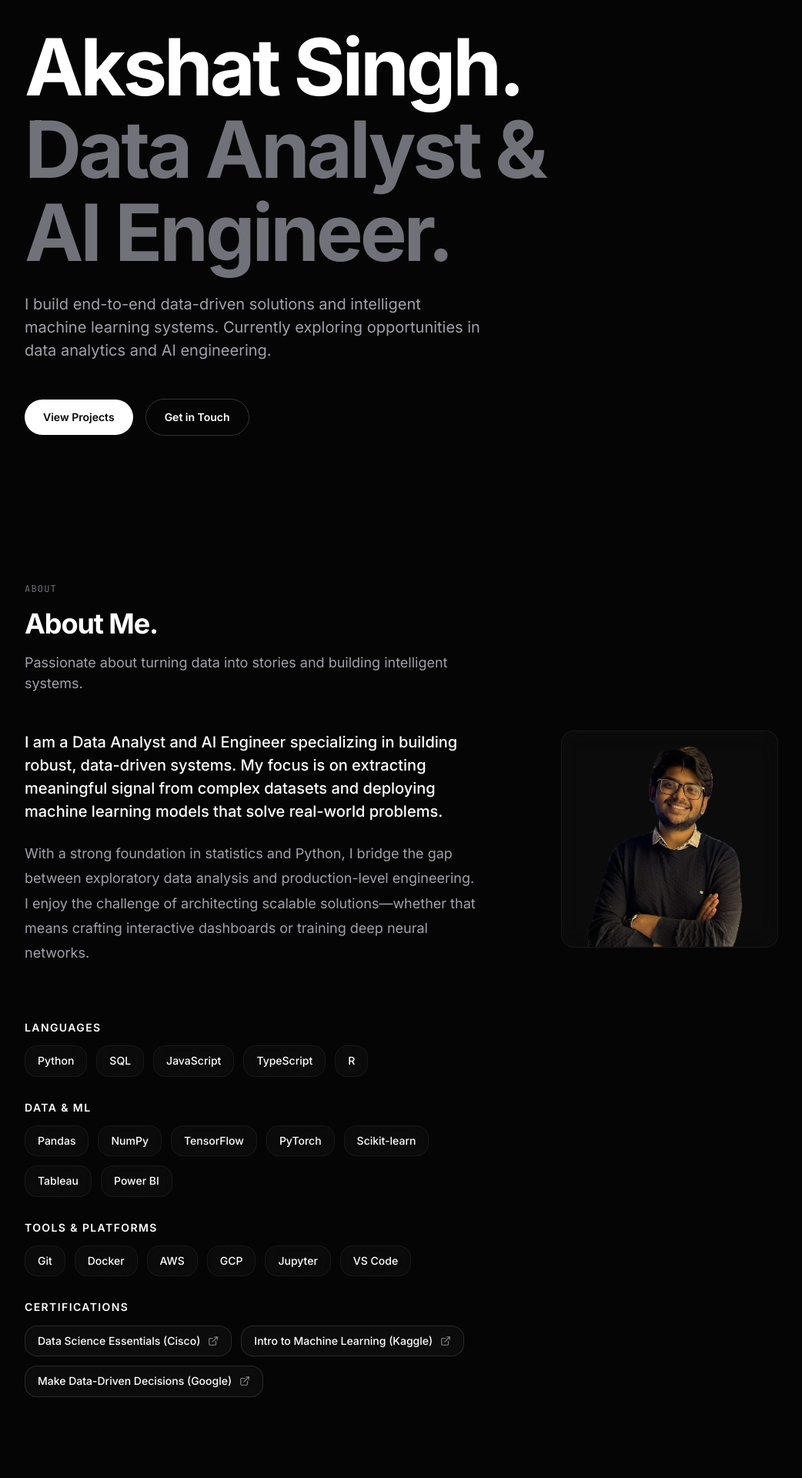
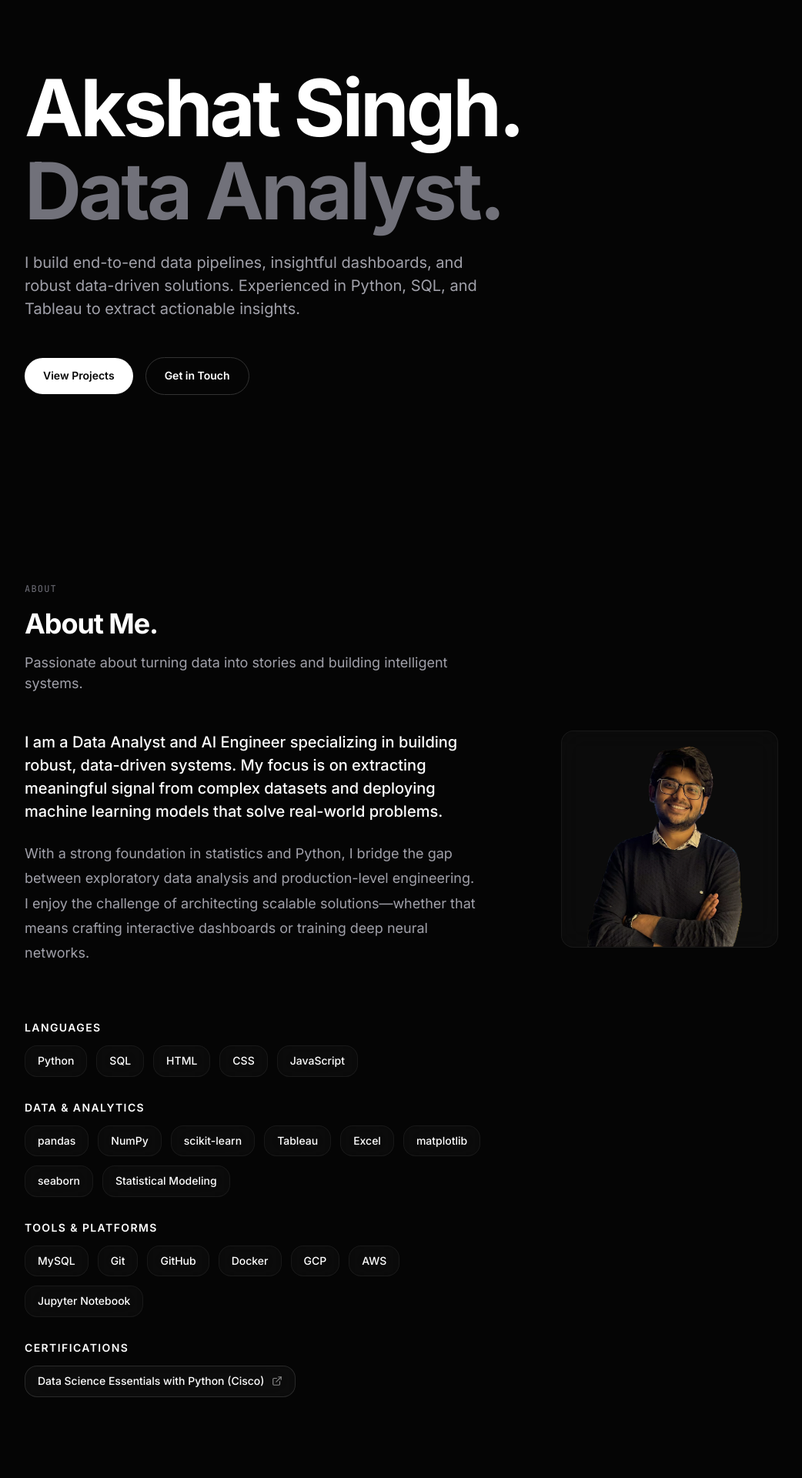
Before and after one commit to realakshatsingh/portfolio, a Next.js app: page / in a window 1280 px wide. Shown: the part 140-2060 px from the top of the page at 77% size, without its empty margins (90-1132 px from the left). Built offline with nearby package versions, Linux system fonts and the light colour scheme.

Commit message:
Update portfolio for Data Analyst role

```diff
--- a/src/components/About.tsx
+++ b/src/components/About.tsx
@@ -8,22 +8,20 @@ import './About.css';
 const skillCategories = [
   {
     label: 'Languages',
-    skills: ['Python', 'SQL', 'JavaScript', 'TypeScript', 'R'],
+    skills: ['Python', 'SQL', 'HTML', 'CSS', 'JavaScript'],
   },
   {
-    label: 'Data & ML',
-    skills: ['Pandas', 'NumPy', 'TensorFlow', 'PyTorch', 'Scikit-learn', 'Tableau', 'Power BI'],
+    label: 'Data & Analytics',
+    skills: ['pandas', 'NumPy', 'scikit-learn', 'Tableau', 'Excel', 'matplotlib', 'seaborn', 'Statistical Modeling'],
   },
   {
     label: 'Tools & Platforms',
-    skills: ['Git', 'Docker', 'AWS', 'GCP', 'Jupyter', 'VS Code'],
+    skills: ['MySQL', 'Git', 'GitHub', 'Docker', 'GCP', 'AWS', 'Jupyter Notebook'],
   },
   {
     label: 'Certifications',
     skills: [
-      { name: 'Data Science Essentials (Cisco)', url: 'https://www.credly.com/badges/6050c2c7-b34d-45b6-9e98-cc31004f3fce/public_url' },
-      { name: 'Intro to Machine Learning (Kaggle)', url: 'https://www.kaggle.com/learn/certification/darkakky/intro-to-machine-learning' },
-      { name: 'Make Data-Driven Decisions (Google)', url: 'https://www.coursera.org/account/accomplishments/verify/TK2SVTTVE5MU' }
+      { name: 'Data Science Essentials with Python (Cisco)', url: '#' }
     ],
   },
 ];
--- a/src/components/Contact.tsx
+++ b/src/components/Contact.tsx
@@ -50,7 +50,7 @@ export default function Contact() {
             <div className="contact-info">
               <h3 className="contact-info-heading">Let's work together</h3>
               <p className="contact-info-desc">
-                I'm currently exploring new opportunities in Data Analysis and AI/ML Engineering.
+                I'm currently exploring new opportunities in Data Analysis.
                 Whether you have a question or just want to say hi, I'll try my best to get back to you!
               </p>
 
--- a/src/components/Footer.tsx
+++ b/src/components/Footer.tsx
@@ -49,7 +49,7 @@ export default function Footer() {
           <div>
             <h3 className="footer__brand-name">Akshat Singh</h3>
             <p className="footer__brand-tagline">
-              Data Analyst · AI/ML Engineer
+              Data Analyst
             </p>
             <div className="footer__socials">
               {SOCIAL_LINKS.map(({ icon: Icon, href, label }) => (
@@ -91,7 +91,7 @@ export default function Footer() {
           <div>
             <h4 className="footer__heading">Get In Touch</h4>
             <p className="footer__contact-text">
-              Open to data analyst and AI/ML roles. Let&apos;s connect and build something amazing.
+              Open to data analyst roles. Let&apos;s connect and build something amazing.
             </p>
             <a href="mailto:contact@realakshatsingh.com" className="footer__email">
               <Mail size={16} />
--- a/src/components/Hero.tsx
+++ b/src/components/Hero.tsx
@@ -9,13 +9,13 @@ export default function Hero() {
           <h1 className="hero-title">
             Akshat Singh.
             <br />
-            <span className="hero-title-muted">Data Analyst &<br/>AI Engineer.</span>
+            <span className="hero-title-muted">Data Analyst.</span>
           </h1>
         </SectionReveal>
 
         <SectionReveal delay={0.2}>
           <p className="hero-subtitle">
-            I build end-to-end data-driven solutions and intelligent machine learning systems. Currently exploring opportunities in data analytics and AI engineering.
+            I build end-to-end data pipelines, insightful dashboards, and robust data-driven solutions. Experienced in Python, SQL, and Tableau to extract actionable insights.
           </p>
         </SectionReveal>
 
--- a/src/components/Journey.tsx
+++ b/src/components/Journey.tsx
@@ -5,28 +5,34 @@ import './Journey.css';
 
 const timeline = [
   {
-    date: '2022 - 2026',
-    title: 'Bachelor of Technology (B.Tech)',
-    org: 'Indian Institute of Technology (IIT), Delhi',
+    date: 'Jun 2026 - Present',
+    title: 'Vice President, Public Relations',
+    org: 'Janakpuri Toastmasters',
+    desc: 'Built an automated lead generation system using forms and email outreach, and optimized conversion.',
+  },
+  {
+    date: 'Oct 2022 - Aug 2026',
+    title: 'Bachelor of Technology in Civil Engineering',
+    org: 'Indian Institute of Technology Delhi',
     desc: 'Pursuing undergraduate degree at India\'s premier engineering institute, combining rigorous analytical problem solving with advanced computational methods.',
   },
   {
-    date: 'Nov 2022 - Nov 2025',
-    title: 'Founder & CEO',
-    org: 'TraBii',
-    desc: 'Founded an AI-powered platform for seamless event discovery. Gained deep experience in full-stack development, AI integration, and product iteration. Recognized and supported by Google for Startups and Microsoft Founders Hub.',
+    date: 'Oct 2023 - Nov 2025',
+    title: 'Founder & Data Analyst',
+    org: 'TraBii Entertainment Private Limited',
+    desc: 'Built KPI dashboards and resolved bottlenecks, increasing onboarding conversion by 19%. Managed end-to-end data workflows using MySQL and integrated Python pipelines. Scaled to 150+ users.',
   },
   {
-    date: '2021',
-    title: 'Class 12 (PCM)',
-    org: 'St. Mary\'s Inter College',
-    desc: 'Graduated with an outstanding academic record, achieving 98.2% in the board examinations with a focus on Physics, Chemistry, and Mathematics.',
+    date: 'Feb 2024 - Mar 2024',
+    title: 'Activity Head (Events)',
+    org: 'Kaizen Fest, NSS IIT Delhi',
+    desc: 'Organized 4 large-scale events end-to-end and acquired guests through 200+ cold emails and social media outreach campaigns.',
   },
   {
-    date: '2019',
-    title: 'Class 10',
-    org: 'St. Mary\'s Inter College',
-    desc: 'Secured 98.2% in the high school board examinations, building a strong foundational aptitude for analytical and quantitative subjects.',
+    date: 'Sep 2023',
+    title: 'Activity Head (Logistics)',
+    org: 'Rendezvous, IIT Delhi',
+    desc: 'Coordinated logistics and stage setup for 2 major stages at IIT Delhi\'s flagship cultural fest.',
   },
 ];
 
--- a/src/components/Projects.tsx
+++ b/src/components/Projects.tsx
@@ -15,19 +15,15 @@ function GithubIcon({ size = 20 }: { size?: number }) {
 }
 
 const projects = [
-  { id: 1, title: 'AI Sentiment Analyzer', description: 'A deep learning model that analyzes customer reviews and social media posts to determine sentiment with 94% accuracy. Built with transformers and fine-tuned on domain-specific data.', tags: ['Python', 'TensorFlow', 'NLP', 'Flask'], category: 'ai', gradient: 'linear-gradient(135deg, #6366f1, #0ea5e9)' },
-  { id: 2, title: 'Sales Analytics Dashboard', description: 'Interactive dashboard visualizing 2M+ sales records with real-time KPIs, trend analysis, and predictive forecasting. Reduced reporting time by 60%.', tags: ['Tableau', 'SQL', 'Python', 'Pandas'], category: 'data', gradient: 'linear-gradient(135deg, #8b5cf6, #ec4899)' },
-  { id: 3, title: 'Stock Price Predictor', description: 'LSTM-based neural network predicting stock prices with 87% directional accuracy. Features real-time data ingestion and automated trading signals.', tags: ['Python', 'PyTorch', 'LSTM', 'Pandas'], category: 'ai', gradient: 'linear-gradient(135deg, #10b981, #6366f1)' },
-  { id: 4, title: 'Customer Segmentation Engine', description: 'K-Means clustering pipeline identifying 5 distinct customer personas from behavioral data. Improved targeted marketing ROI by 40%.', tags: ['Python', 'Scikit-learn', 'K-Means', 'Matplotlib'], category: 'data', gradient: 'linear-gradient(135deg, #f59e0b, #ef4444)' },
-  { id: 5, title: 'Portfolio Website', description: 'This very website! A modern, performant personal portfolio built with Next.js, featuring MDX blog posts, glassmorphism design, and smooth animations.', tags: ['Next.js', 'TypeScript', 'React', 'MDX'], category: 'web', gradient: 'linear-gradient(135deg, #6366f1, #8b5cf6)' },
-  { id: 6, title: 'AI Chatbot Assistant', description: 'An intelligent conversational agent powered by LangChain and GPT, capable of answering domain-specific questions with retrieval-augmented generation.', tags: ['Python', 'LangChain', 'OpenAI', 'FastAPI'], category: 'ai', gradient: 'linear-gradient(135deg, #0ea5e9, #8b5cf6)' },
+  { id: 1, title: 'Delhi Weather Analysis', description: 'Cleaned and analyzed 11 years of Delhi weather data to find temperature, rainfall, and heatwave trends. Built visualizations for monthly and yearly comparisons and generated an automated weather summary.', tags: ['Python', 'NumPy', 'pandas', 'matplotlib', 'Jupyter'], category: 'data', gradient: 'linear-gradient(135deg, #6366f1, #0ea5e9)' },
+  { id: 2, title: 'Nordic Observatory Dashboard', description: 'Built a Tableau dashboard analyzing 25 years of socioeconomic data across 5 Nordic countries. Synthesized 750+ data points across 6 KPIs (GDP, emissions) to extract regional growth trends.', tags: ['Tableau', 'Data Visualization', 'Dashboard Design'], category: 'visualization', gradient: 'linear-gradient(135deg, #8b5cf6, #ec4899)' },
+  { id: 3, title: 'Data Analysis of Cement Pastes', description: 'Built a Python data pipeline to extract data and automate complex modeling. Analyzed multi-variable time-series data to uncover structural and rheological trends. Visualized findings to deliver a comprehensive technical report.', tags: ['Python', 'Excel', 'Statistical Analysis', 'Pandas'], category: 'data', gradient: 'linear-gradient(135deg, #10b981, #6366f1)' },
 ];
 
 const filters = [
   { id: 'all', label: 'All' },
-  { id: 'ai', label: 'AI/ML' },
   { id: 'data', label: 'Data Analysis' },
-  { id: 'web', label: 'Web' },
+  { id: 'visualization', label: 'Visualization' },
 ];
 
 export default function Projects() {
```
